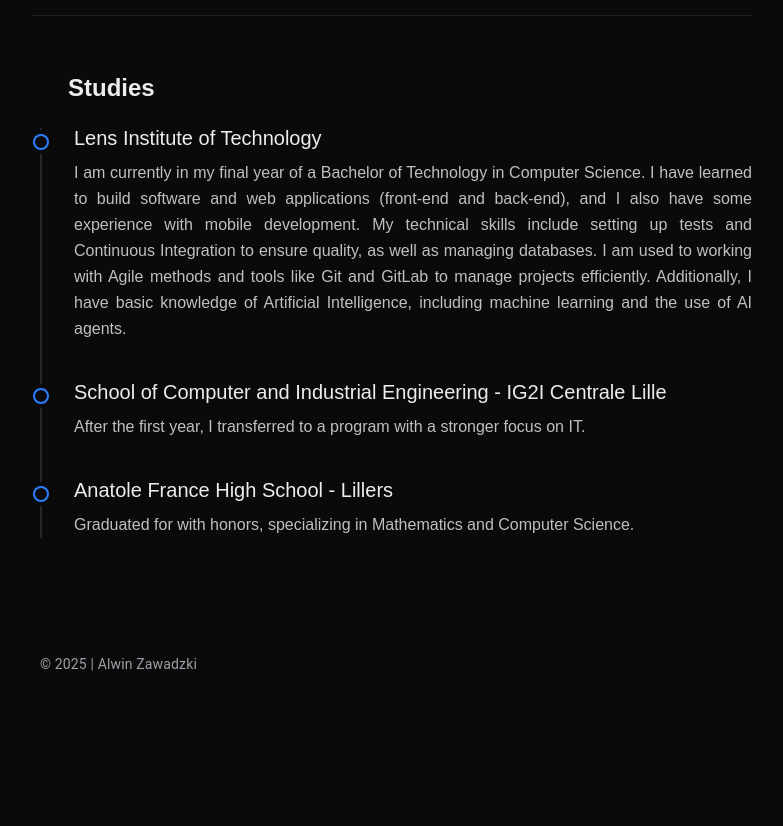
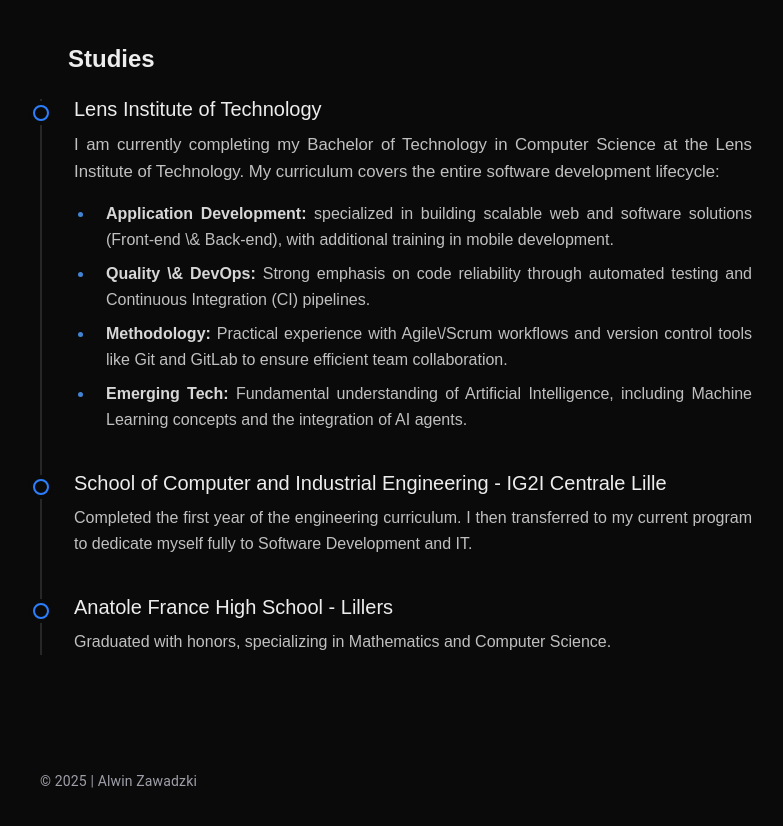
Before and after one commit to AlwinZwdzk/portfolio, a Next.js app: page /about in a window 1280 px wide. Shown: the part 1240-2066 px from the top of the page, without its empty margins (248-1031 px from the left). Before the commit the page ends 1950 px from the top, so only its background shows below. Built offline with nearby package versions, Linux system fonts and the light colour scheme; some icons are missing; what @mui/material-nextjs would draw is missing.

Commit message:
Improving text

```diff
--- a/src/resources/content.tsx
+++ b/src/resources/content.tsx
@@ -98,12 +98,12 @@ export const about: About = {
         title: "Introduction",
         description: (
             <>
-            My adventure in computer science started about seven years ago when I discovered Scratch in middle school.
-            I immediately knew I wanted to work in this field. I really enjoy combining mathematical logic with the practical side of building applications.<br/>
-            Today, I am studying for a Bachelor of Technology in Computer Science at the University of Lens. My training focuses on software and web development,
-            as well as Continuous Integration to ensure code quality. My goal is to use these skills for innovative projects and to keep learning every day.
+                My journey in Computer Science began seven years ago, driven by a fascination for algorithmic logic.
+                I have always loved bridging the gap between abstract mathematical concepts and the concrete engineering required to build robust applications.
+                Beyond coding, I am motivated by problem-solving and innovation.
+                Currently in my final year, I am eager to bring this mindset to a professional team during a 3-month internship in Thailand starting March 16th.
             </>
-        ),
+        )
     },
     studies: {
         title: "Studies",
@@ -111,21 +111,40 @@ export const about: About = {
             {
                 name: "Lens Institute of Technology",
                 description: (
-                    <>I am currently in my final year of a Bachelor of Technology in Computer Science.
-                    I have learned to build software and web applications (front-end and back-end), and I also have some experience with mobile development.
-                    My technical skills include setting up tests and Continuous Integration to ensure quality, as well as managing databases.
-                    I am used to working with Agile methods and tools like Git and GitLab to manage projects efficiently. Additionally,
-                    I have basic knowledge of Artificial Intelligence, including machine learning and the use of AI agents.
+                    <>
+                        <p className="text-base md:text-[1.05rem] leading-relaxed text-foreground/80">
+                            I am currently completing my Bachelor of Technology in Computer Science at the Lens Institute of Technology.
+                            My curriculum covers the entire software development lifecycle:
+                        </p>
+
+                        <ul className="mt-4 space-y-2 pl-5 list-disc marker:text-blue-600/80 dark:marker:text-blue-400/80 ">
+                            <li className="pl-3 text-foreground/80 leading-relaxed">
+                                <span className="font-semibold text-foreground/90">Application Development:</span>{" "}
+                                specialized in building scalable web and software solutions (Front-end \& Back-end), with additional training in mobile development.
+                            </li>
+                            <li className="pl-3 text-foreground/80 leading-relaxed">
+                                <span className="font-semibold text-foreground/90">Quality \& DevOps:</span>{" "}
+                                Strong emphasis on code reliability through automated testing and Continuous Integration (CI) pipelines.
+                            </li>
+                            <li className="pl-3 text-foreground/80 leading-relaxed">
+                                <span className="font-semibold text-foreground/90">Methodology:</span>{" "}
+                                Practical experience with Agile\/Scrum workflows and version control tools like Git and GitLab to ensure efficient team collaboration.
+                            </li>
+                            <li className="pl-3 text-foreground/80 leading-relaxed">
+                                <span className="font-semibold text-foreground/90">Emerging Tech:</span>{" "}
+                                Fundamental understanding of Artificial Intelligence, including Machine Learning concepts and the integration of AI agents.
+                            </li>
+                        </ul>
                     </>
                 ),
             },
             {
                 name: "School of Computer and Industrial Engineering - IG2I Centrale Lille",
-                description: <>After the first year, I transferred to a program with a stronger focus on IT.</>,
+                description: <>Completed the first year of the engineering curriculum. I then transferred to my current program to dedicate myself fully to Software Development and IT.</>,
             },
             {
                 name: "Anatole France High School - Lillers",
-                description: <>Graduated for  with honors, specializing in Mathematics and Computer Science.</>,
+                description: <>Graduated with honors, specializing in Mathematics and Computer Science.</>,
             },
         ],
     },
@@ -311,7 +330,7 @@ export const projects: Project = {
         },
         {
             title: "Laravel Portfolio",
-            subtitle: "Personal Skills Showcase",
+            subtitle: "First Personal Portfolio Website",
             description: (
                 <>
                     Designed to showcase my skills and projects, this portfolio was built using <strong>Laravel</strong> and <strong>Tailwind CSS</strong>.
@@ -432,15 +451,17 @@ export const work: Work = {
             company: "Eiffage Énergie Systèmes - Infra Nord",
             timeframe: "April 2025 - July 2025",
             role: "Full Stack Developer Intern",
-            description: "Eiffage Énergie Systèmes is a European leader in electrical and energetic engineering. During this 3-month internship, I contributed to 'Espace Pilotage', an in-house CMMS (Computerized Maintenance Management System) used to manage technical infrastructures and maintenance contracts, such as urban video protection systems and construction site security.",
-            technologies: [skills.php, skills.javascript, skills.jQuery, skills.mySql,  skills.bootstrap],
+            description: "Eiffage Énergie Systèmes is a European leader in electrical engineering and construction. " +
+                "I joined the IT department to contribute to 'Espace Pilotage', a critical in-house CMMS (Computerized Maintenance Management System). " +
+                "This web platform is used daily to manage maintenance contracts and monitor technical infrastructures, such as urban video-protection networks.",
+            technologies: [skills.php, skills.javascript, skills.mySql, skills.jQuery,  skills.bootstrap],
             achievements: [
-                "Adapted to a 5-year-old application built with native PHP and JavaScript, quickly learning how to maintain and improve custom code without using modern frameworks.",
-                "Optimized defective equipment tracking (RMA) by implementing smart filters, allowing teams to find specific repair records instantly.",
-                "Redesigned the application to be fully mobile-responsive, enabling technicians to access critical technical data on their smartphones while on-site.",
-                "Developed a customizable logging dashboard for administrators, allowing them to choose the level of detail recorded (from critical errors to detailed background activity).",
-                "Streamlined the debugging process by implementing log pagination and high-visibility styling, making it significantly faster for the team to identify and fix software bugs.",
-                "Created a seamless navigation system to jump directly from a reported breakdown to its corresponding repair file with a single click."
+                "Legacy Code Adaptation: Successfully integrated into a 5-year-old codebase built with Native PHP and JavaScript. Rapidly mastered the architecture to implement new features without relying on modern frameworks.",
+                "Mobile-First Redesign: Revamped key modules to be fully responsive, allowing field technicians to access critical data and update tickets directly from their smartphones.",
+                "RMA Workflow Optimization: Engineered a dynamic filtering system for Return Merchandise Agreements (RMA), enabling teams to track defective equipment and repair status instantly.",
+                "Advanced Logging System: Developed a custom logging architecture with a dashboard for administrators, featuring granular control over log levels (Info, Error, Debug) to monitor application health.",
+                "Performance & Debugging: Implemented server-side pagination and syntax highlighting for logs, significantly reducing the time required for the development team to diagnose and fix bugs.",
+                "UX/UI Improvements: Created seamless navigation bridges between maintenance tickets and equipment files, streamlining the user workflow."
             ],
             images: [
                 {
```
Also changed, not shown: src/app/page.tsx (+6 -42 lines), src/types/types.ts (+5 -5 lines).
